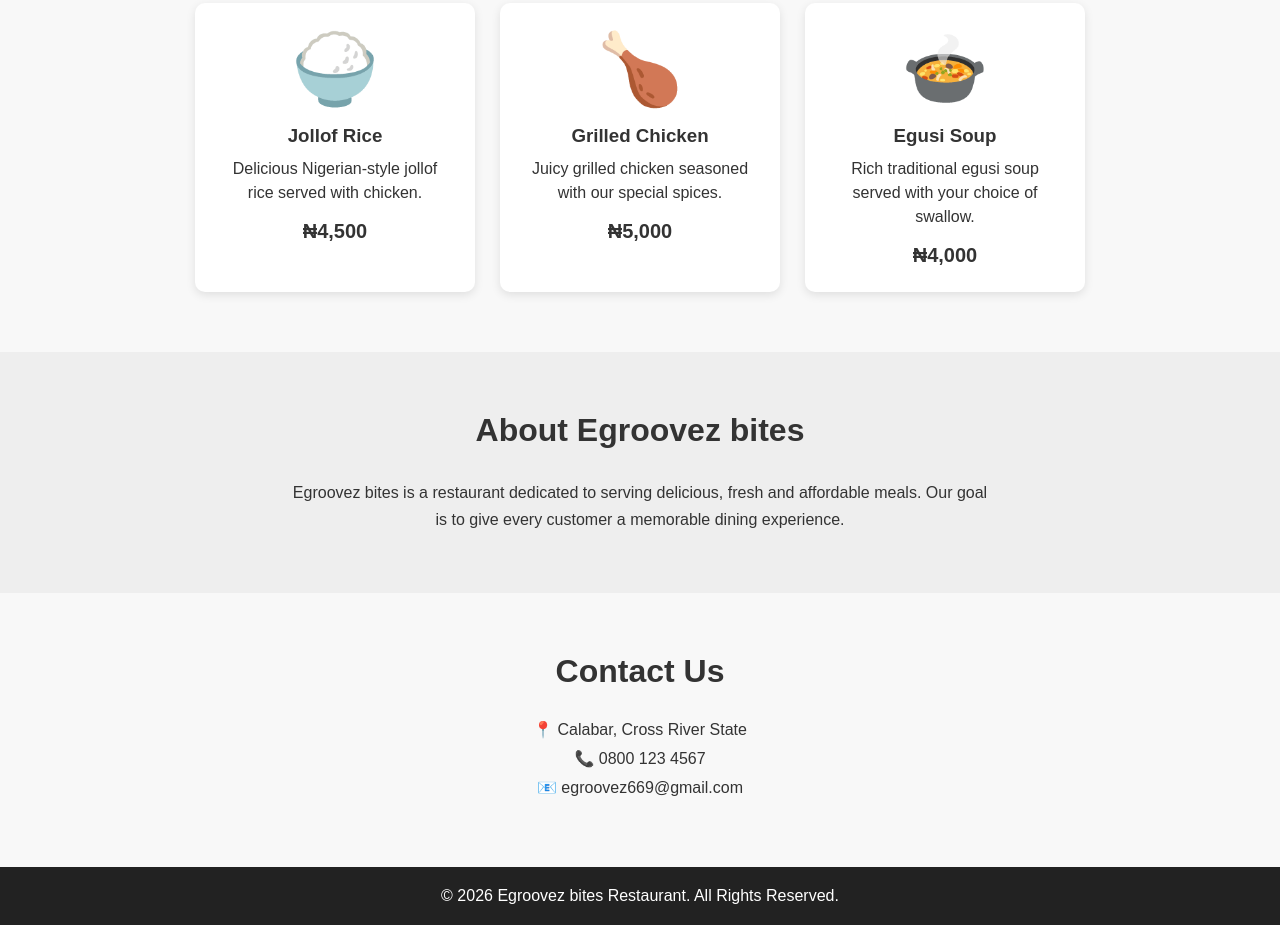
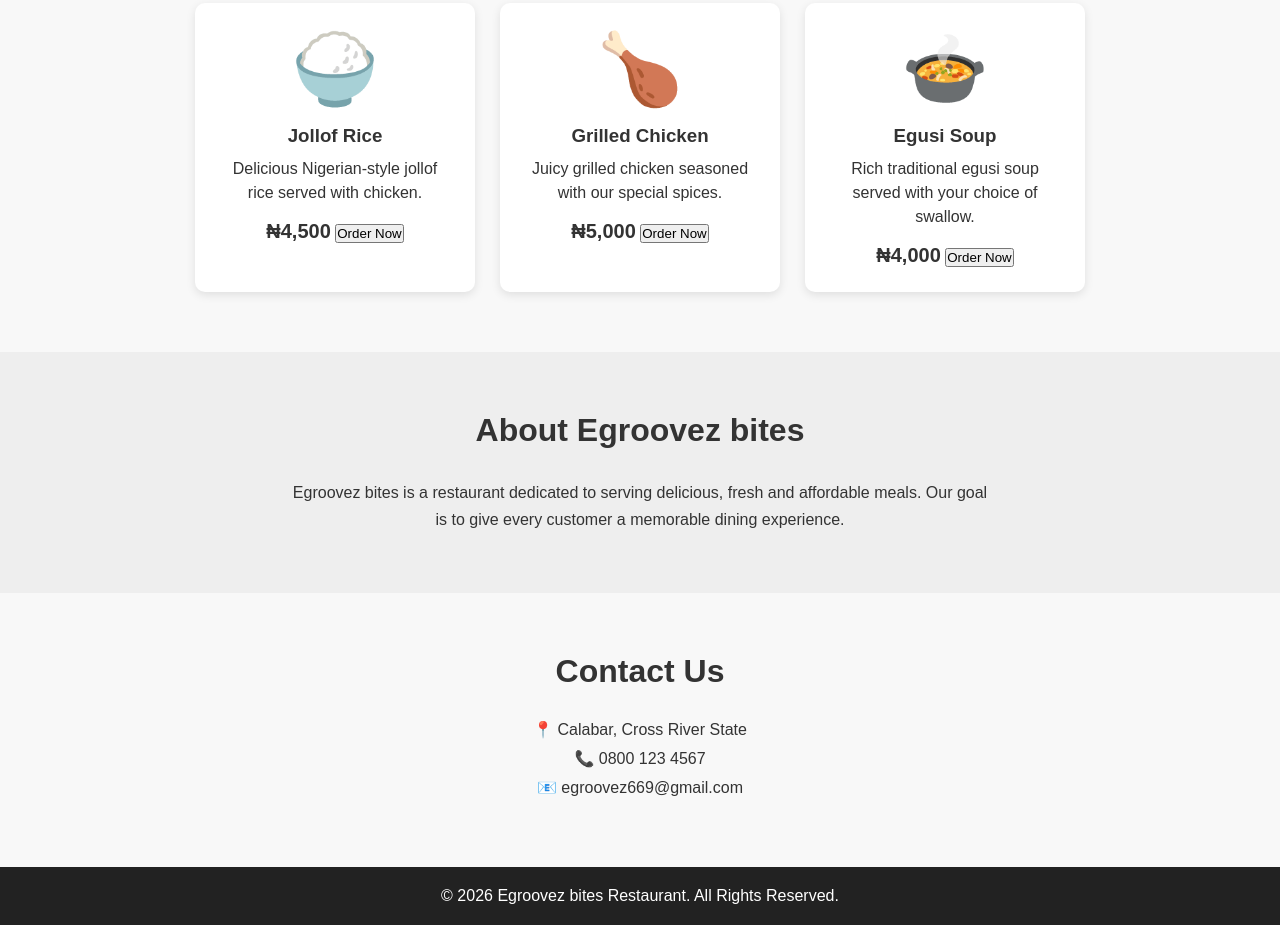
Before and after one commit to Egroovez/Egroovez-bites, a plain HTML site: page Index.html in a window 1280 px wide. Shown: the part 696-1621 px from the top of the page. Drawn offline with Linux system fonts and the light colour scheme.

Commit message:
Add order buttons to menu

```diff
--- a/Index.html
+++ b/Index.html
@@ -41,6 +41,7 @@
                 <h3>Jollof Rice</h3>
                 <p>Delicious Nigerian-style jollof rice served with chicken.</p>
                 <strong>₦4,500</strong>
+                <button onclick="orderFood()">Order Now</button>
             </div>
 
             <div class="food-card">
@@ -48,6 +49,7 @@
                 <h3>Grilled Chicken</h3>
                 <p>Juicy grilled chicken seasoned with our special spices.</p>
                 <strong>₦5,000</strong>
+                <button onclick="orderFood()">Order Now</button>
             </div>
 
             <div class="food-card">
@@ -55,6 +57,7 @@
                 <h3>Egusi Soup</h3>
                 <p>Rich traditional egusi soup served with your choice of swallow.</p>
                 <strong>₦4,000</strong>
+                <button onclick="orderFood()">Order Now</button>
             </div>
 
         </div>
```
